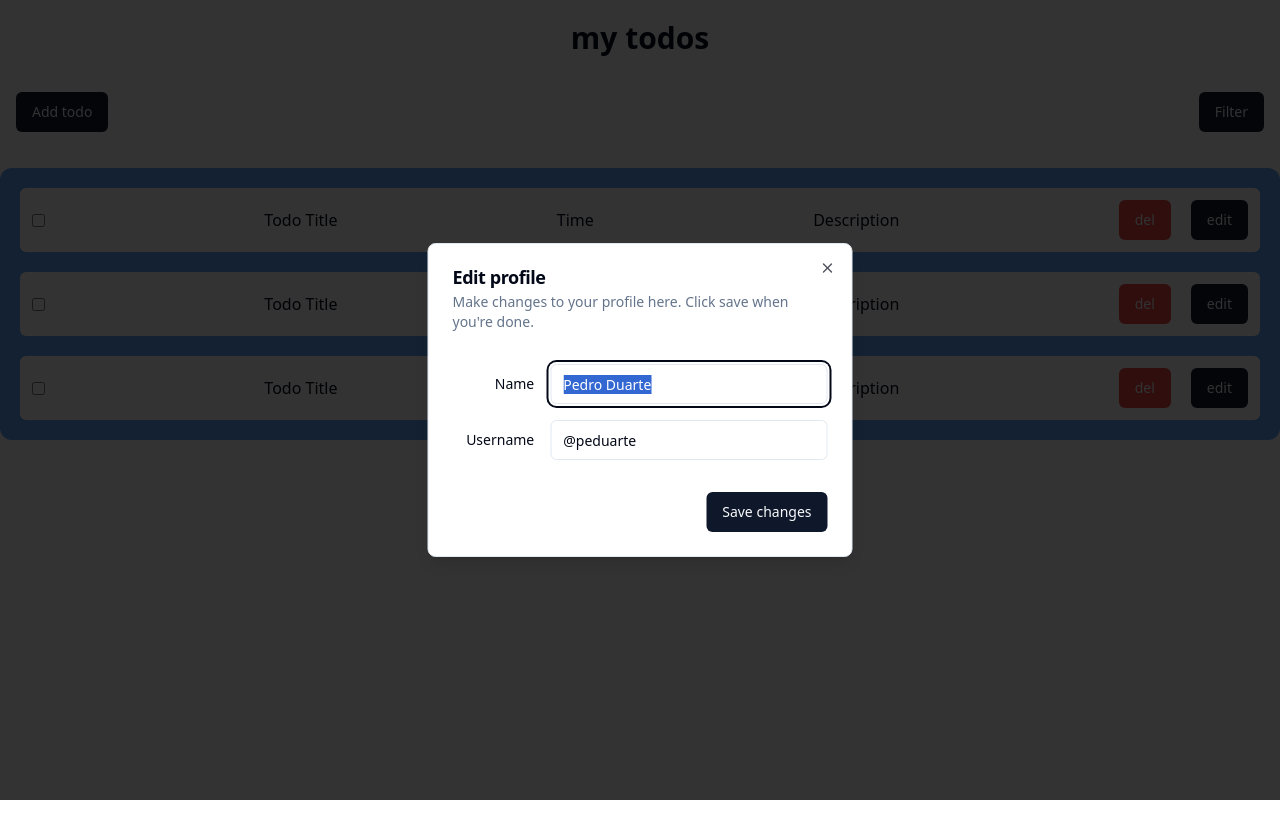
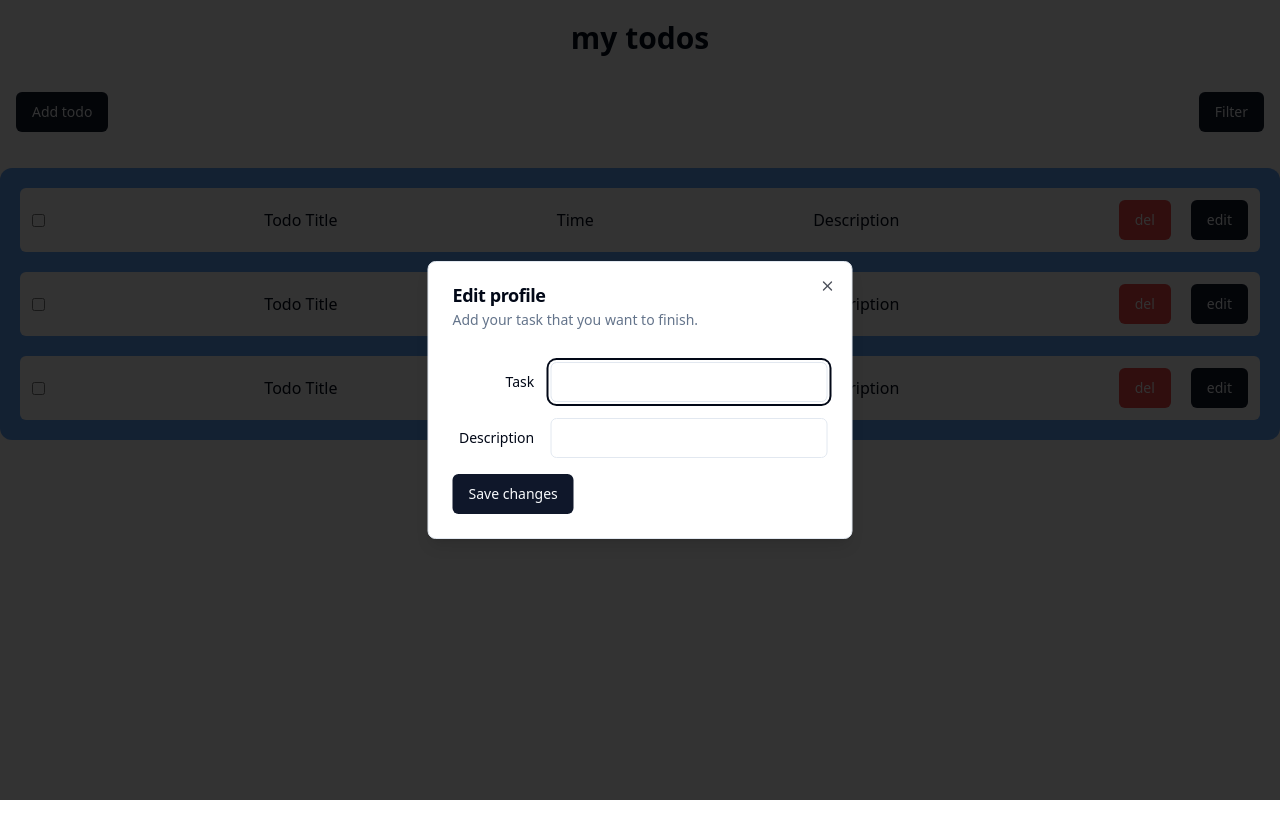
Before and after one commit to Sawom/Todo_Redux, a React (Vite) app: page / in a window 1280 px wide. Both pictures are taken after a click on the button "Add todo". Built offline with nearby package versions, Linux system fonts and the light colour scheme.

Commit message:
added modal updated component

```diff
--- a/src/components/todo/AddTodoModal.tsx
+++ b/src/components/todo/AddTodoModal.tsx
@@ -1,48 +1,71 @@
+import { FormEvent, useState } from "react";
 import { Button } from "../ui/button";
-import { Dialog,  DialogContent,
-  DialogDescription, DialogFooter,DialogHeader,DialogTitle,
-  DialogTrigger, } from "../ui/dialog";
+import {
+  Dialog,
+  DialogClose,
+  DialogContent,
+  DialogDescription,
+  DialogHeader,
+  DialogTitle,
+  DialogTrigger,
+} from "../ui/dialog";
 import { Input } from "../ui/input";
 import { Label } from "../ui/label";
 
 const AddTodoModal = () => {
+  const [task, setTask] = useState("");
+  const [description, setDescription] = useState("");
+
+  const onSubmit = (e: FormEvent) => {
+    e.preventDefault();
+    console.log({ task, description });
+  };
+
   return (
     <Dialog>
       <DialogTrigger asChild>
         <Button>Add todo</Button>
       </DialogTrigger>
+
       <DialogContent className="sm:max-w-[425px]">
         <DialogHeader>
           <DialogTitle>Edit profile</DialogTitle>
           <DialogDescription>
-            Make changes to your profile here. Click save when you're done.
+            Add your task that you want to finish.
           </DialogDescription>
         </DialogHeader>
+
+        <form onSubmit={onSubmit}>
           <div className="grid gap-4 py-4">
+            {/* task */}
             <div className="grid grid-cols-4 items-center gap-4">
               <Label htmlFor="name" className="text-right">
-              Name
+                Task
               </Label>
               <Input
-              id="name"
-              defaultValue="Pedro Duarte"
+                onBlur={(e) => setTask(e.target.value)}
+                id="task"
+                defaultValue=""
                 className="col-span-3"
               />
             </div>
+            {/* description */}
             <div className="grid grid-cols-4 items-center gap-4">
               <Label htmlFor="username" className="text-right">
-              Username
+                Description
               </Label>
               <Input
-              id="username"
-              defaultValue="@peduarte"
+                onBlur={(e) => setDescription(e.target.value)}
+                id="description"
+                defaultValue=""
                 className="col-span-3"
               />
             </div>
           </div>
-        <DialogFooter>
+          <DialogClose asChild>
             <Button type="submit">Save changes</Button>
-        </DialogFooter>
+          </DialogClose>
+        </form>
       </DialogContent>
     </Dialog>
   );
--- a/src/components/todo/TodoContainer.tsx
+++ b/src/components/todo/TodoContainer.tsx
@@ -1,6 +1,7 @@
 import { Button } from "../ui/button";
 import AddTodoModal from "./AddTodoModal";
 import TodoCard from "./TodoCard";
+import TodoFilter from "./TodoFilter";
 
 const TodoContainer = () => {
   return (
@@ -8,7 +9,7 @@ const TodoContainer = () => {
       <div className="mb-5 p-4 flex justify-between">
 
         <AddTodoModal></AddTodoModal>
-        <Button>Filter</Button>
+        <TodoFilter></TodoFilter>
       </div>
 
       <div className="bg-blue-400 w-full h-full p-5 rounded-xl space-y-5">
--- a/src/components/todo/TodoFilter.tsx
+++ b/src/components/todo/TodoFilter.tsx
@@ -16,15 +16,15 @@ const TodoFilter = () => {
   return (
     <DropdownMenu>
       <DropdownMenuTrigger asChild>
-        <Button variant="outline">Open</Button>
+        <Button>Filter</Button>
       </DropdownMenuTrigger>
       <DropdownMenuContent className="w-56">
-        <DropdownMenuLabel>Panel Position</DropdownMenuLabel>
+        <DropdownMenuLabel>Filter by priority</DropdownMenuLabel>
         <DropdownMenuSeparator />
         <DropdownMenuRadioGroup value={position} onValueChange={setPosition}>
-          <DropdownMenuRadioItem value="top">Top</DropdownMenuRadioItem>
-          <DropdownMenuRadioItem value="bottom">Bottom</DropdownMenuRadioItem>
-          <DropdownMenuRadioItem value="right">Right</DropdownMenuRadioItem>
+          <DropdownMenuRadioItem value="high">High</DropdownMenuRadioItem>
+          <DropdownMenuRadioItem value="medium">Medium</DropdownMenuRadioItem>
+          <DropdownMenuRadioItem value="low">Low</DropdownMenuRadioItem>
         </DropdownMenuRadioGroup>
       </DropdownMenuContent>
     </DropdownMenu>
```
Lines whose indentation alone changed are shown as unchanged.
